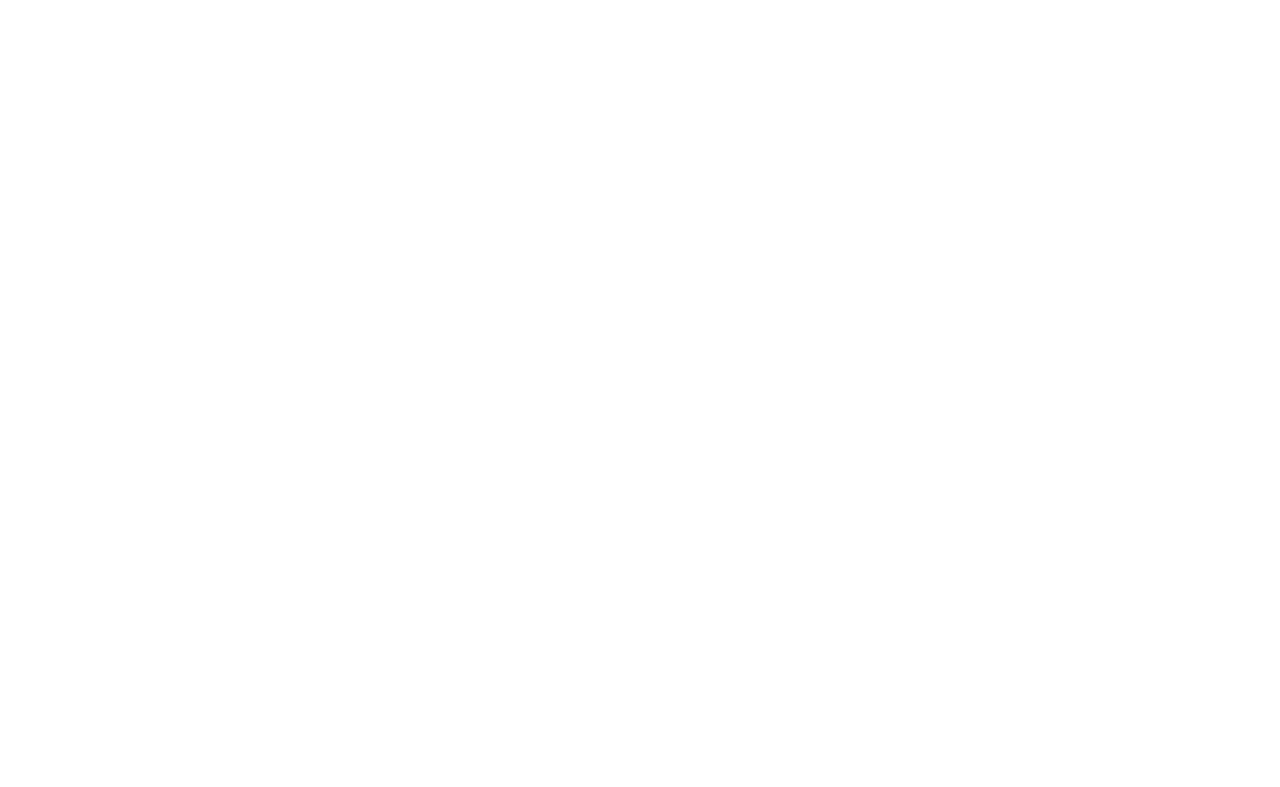
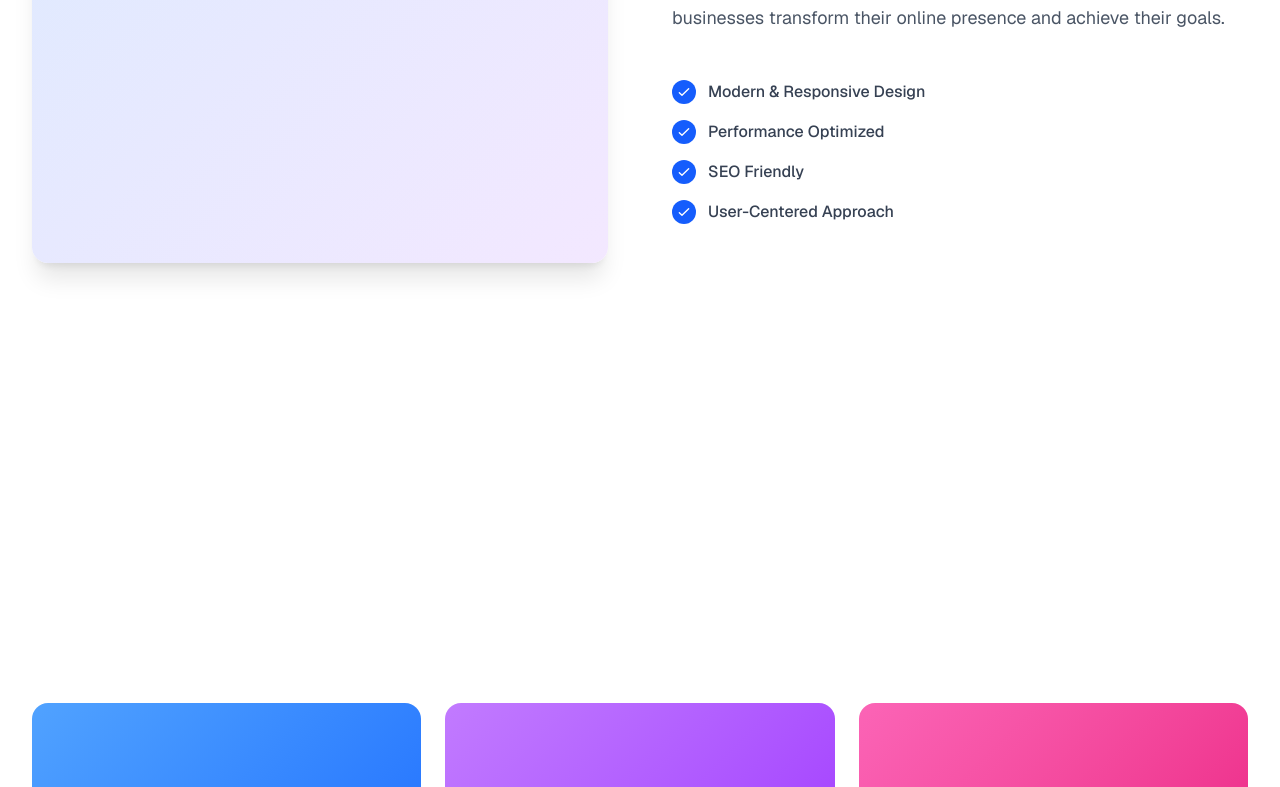
Before and after one commit to Abdulwahabb99/ZOHR-project, a Next.js app: page / in a window 1280 px wide. Shown: the part 1273-2060 px from the top of the page. Before the commit the page ends 1205 px from the top, so only its background shows below. Built offline with nearby package versions, Linux system fonts and the light colour scheme.

Commit message:
Feature: Add About and Portfolio sections to Home page. Update Portfolio section header to "Our Projects" for clarity.

```diff
--- a/app/page.tsx
+++ b/app/page.tsx
@@ -1,17 +1,24 @@
 import Navbar from '@/components/Navbar';
 import Hero from '@/components/Hero';
+import AboutSection from '@/components/AboutSection';
+import PortfolioSection from '@/components/PortfolioSection';
 import Footer from '@/components/Footer';
 
 /**
  * Home Page
  *
- * This is the main landing page with hero slider
+ * This is the main landing page with:
+ * - Hero slider
+ * - About section
+ * - Portfolio section (Our Projects)
  */
 export default function Home() {
   return (
     <main className="min-h-screen">
       <Navbar />
       <Hero />
+      <AboutSection />
+      <PortfolioSection />
       <Footer />
     </main>
   );
--- a/components/PortfolioSection.tsx
+++ b/components/PortfolioSection.tsx
@@ -81,7 +81,7 @@ export default function PortfolioSection() {
         {/* Section Header */}
         <div className="text-center mb-16 fade-in-element opacity-0 translate-y-8 transition-all duration-700">
           <h2 className="text-3xl sm:text-4xl md:text-5xl font-bold text-gray-900 mb-4">
-            Our Portfolio
+            Our Projects
           </h2>
           <p className="text-lg text-gray-600 max-w-2xl mx-auto">
             Explore some of our recent work and see how we've helped businesses
```
